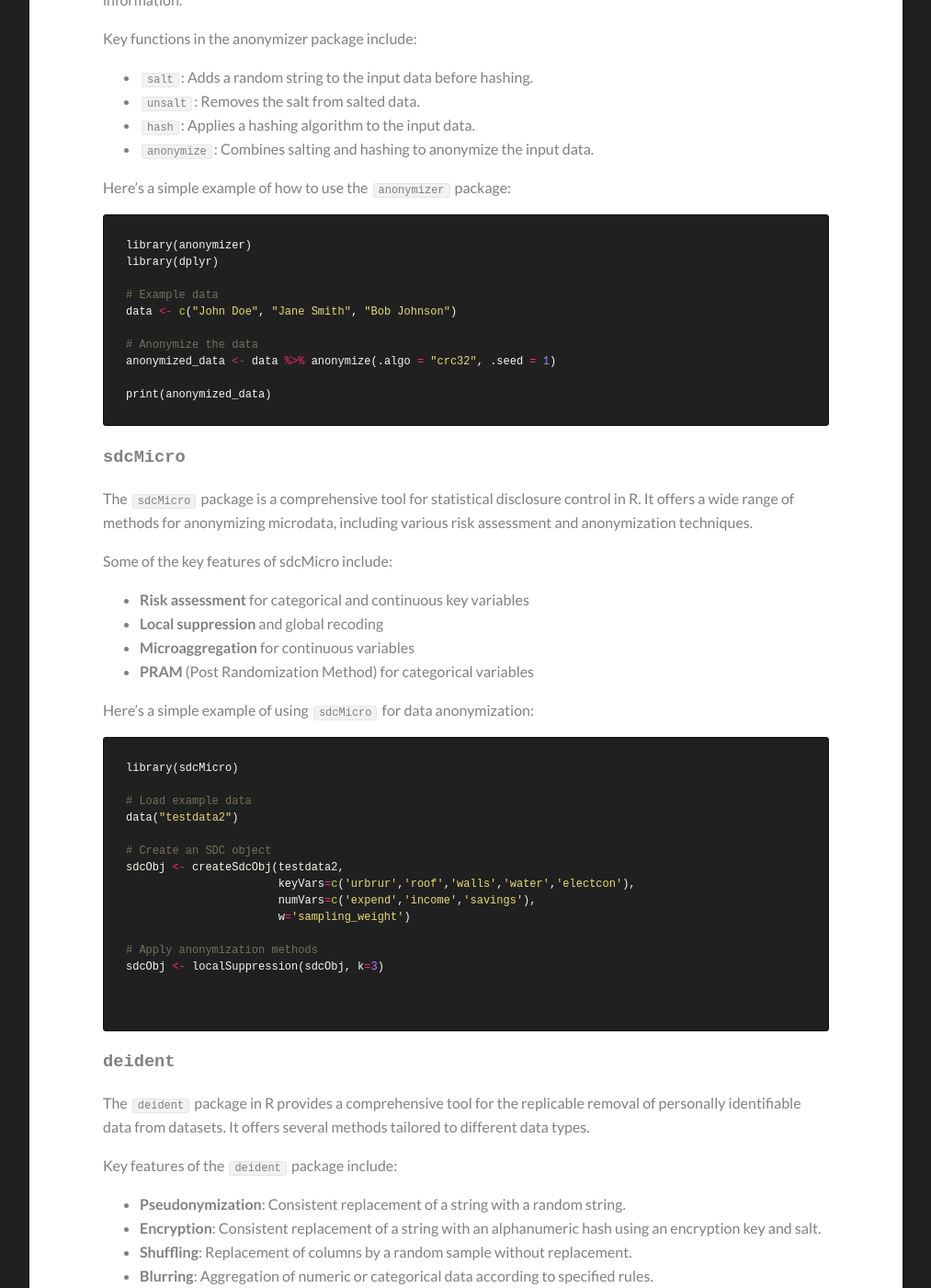
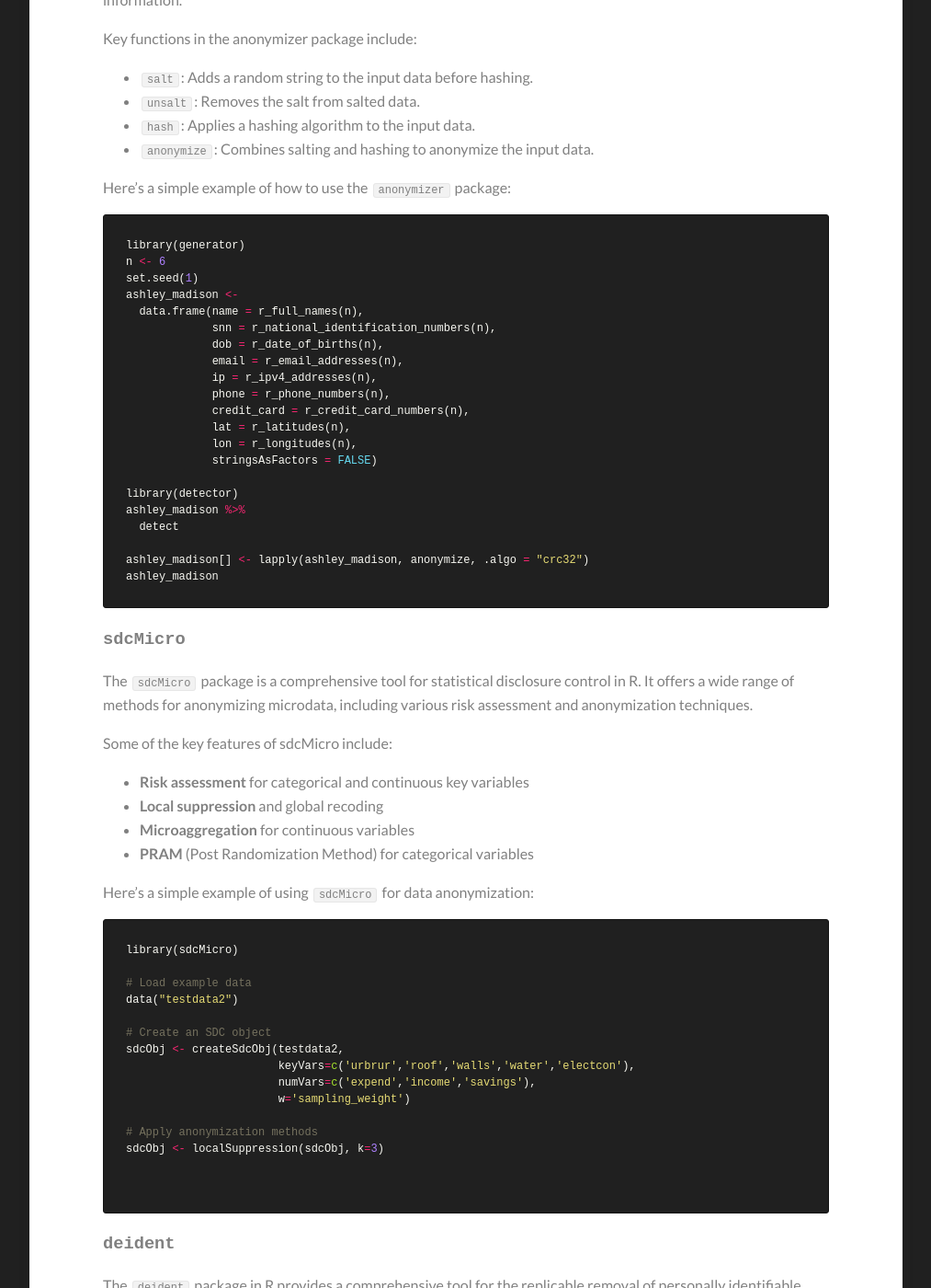
Before and after one commit to Kamran-Afzali/Kamran-Afzali.github.io, a Jekyll site: the page built from _posts/2025-05-25-anon_in_R.md, in a window 1280 px wide and 1400 px high, scrolled down 2854 px. Shown: the whole window at 92% size, without its empty margins (133-1146 px from the left). Built offline with Jekyll 4.4.1, drawn with Linux system fonts in a browser that asks for light colours; some of the changed text lies outside the part shown.

Commit message:
Update 2025-05-25-anon_in_R.md

````diff
--- a/_posts/2025-05-25-anon_in_R.md
+++ b/_posts/2025-05-25-anon_in_R.md
@@ -58,16 +58,27 @@
 Here's a simple example of how to use the `anonymizer` package:
 
 ```r
-library(anonymizer)
-library(dplyr)
+library(generator)
+n <- 6
+set.seed(1)
+ashley_madison <-
+  data.frame(name = r_full_names(n),
+             snn = r_national_identification_numbers(n),
+             dob = r_date_of_births(n),
+             email = r_email_addresses(n),
+             ip = r_ipv4_addresses(n),
+             phone = r_phone_numbers(n),
+             credit_card = r_credit_card_numbers(n),
+             lat = r_latitudes(n),
+             lon = r_longitudes(n),
+             stringsAsFactors = FALSE)
 
-# Example data
-data <- c("John Doe", "Jane Smith", "Bob Johnson")
+library(detector)
+ashley_madison %>%
+  detect
 
-# Anonymize the data
-anonymized_data <- data %>% anonymize(.algo = "crc32", .seed = 1)
-
-print(anonymized_data)
+ashley_madison[] <- lapply(ashley_madison, anonymize, .algo = "crc32")
+ashley_madison
 ```
 
 ### `sdcMicro`
@@ -119,17 +130,13 @@
 # Install and load the deident package
 install.packages("deident")
 library(deident)
-
-# Load the babynames dataset
-library(babynames)
-babynames <- babynames::babynames %>%
-  dplyr::filter(year > 2015)
-
-# Create a deidentification pipeline to pseudonymize the 'name' column
-pipeline <- deident(babynames, "pseudonymize", name)
-
-# Apply the deidentification pipeline to the dataset
-deidentified_data <- apply_deident(babynames, pipeline)
+ShiftsWorked
+set.seed(101)
+pipeline <- deident(ShiftsWorked, "psudonymize", Employee)
+apply_deident(ShiftsWorked, pipeline)
+psu <- Pseudonymizer$new()
+pipeline2 <- deident(ShiftsWorked, psu, Employee)
+apply_deident(ShiftsWorked, pipeline2)
 ```
 
 ## Challenges and Considerations in Data Anonymization
````
